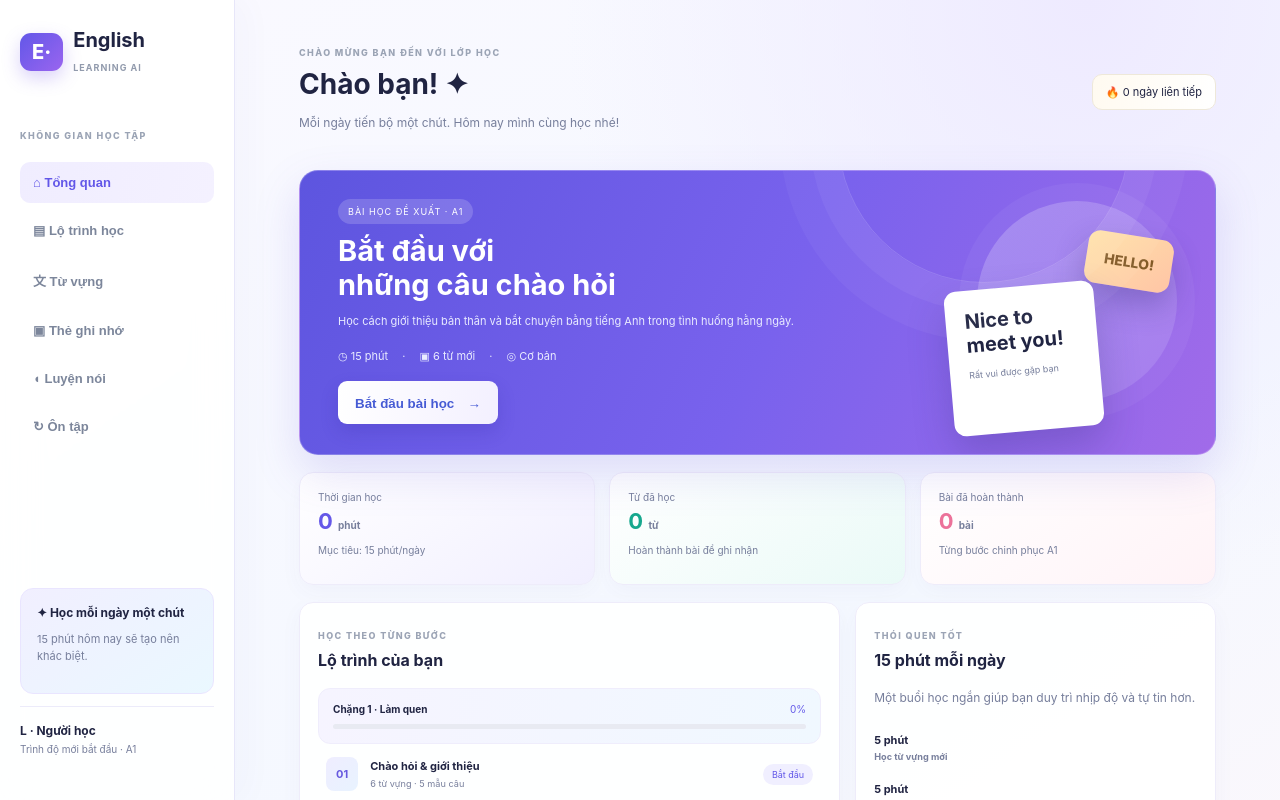
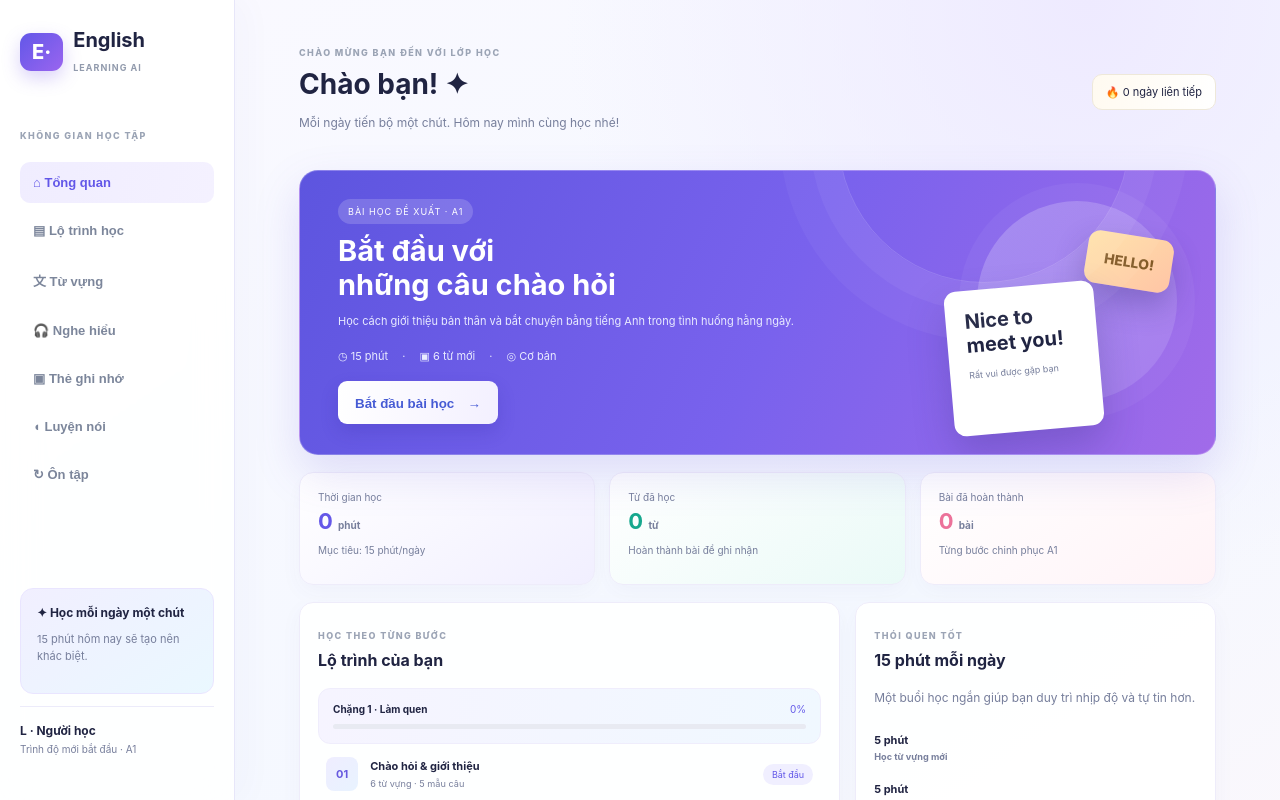
Before and after one commit to Longmmo95/English-Learning-AI, a plain HTML site: page index.html in a window 1280 px wide. Shown: the top 800 px of the page. Drawn offline with Linux system fonts and the light colour scheme.

Commit message:
Add listening practice navigation

```diff
--- a/index.html
+++ b/index.html
@@ -14,6 +14,7 @@
 <button class="nav active" data-view="home">⌂ Tổng quan</button>
 <button class="nav" data-view="path">▤ Lộ trình học</button>
 <button class="nav" data-view="vocabulary">文 Từ vựng</button>
+<button class="nav" data-view="listening">🎧 Nghe hiểu</button>
 <button class="nav" data-view="flashcards">▣ Thẻ ghi nhớ</button>
 <button class="nav" data-view="speaking">◖ Luyện nói</button>
 <button class="nav" data-view="review">↻ Ôn tập</button>
```
